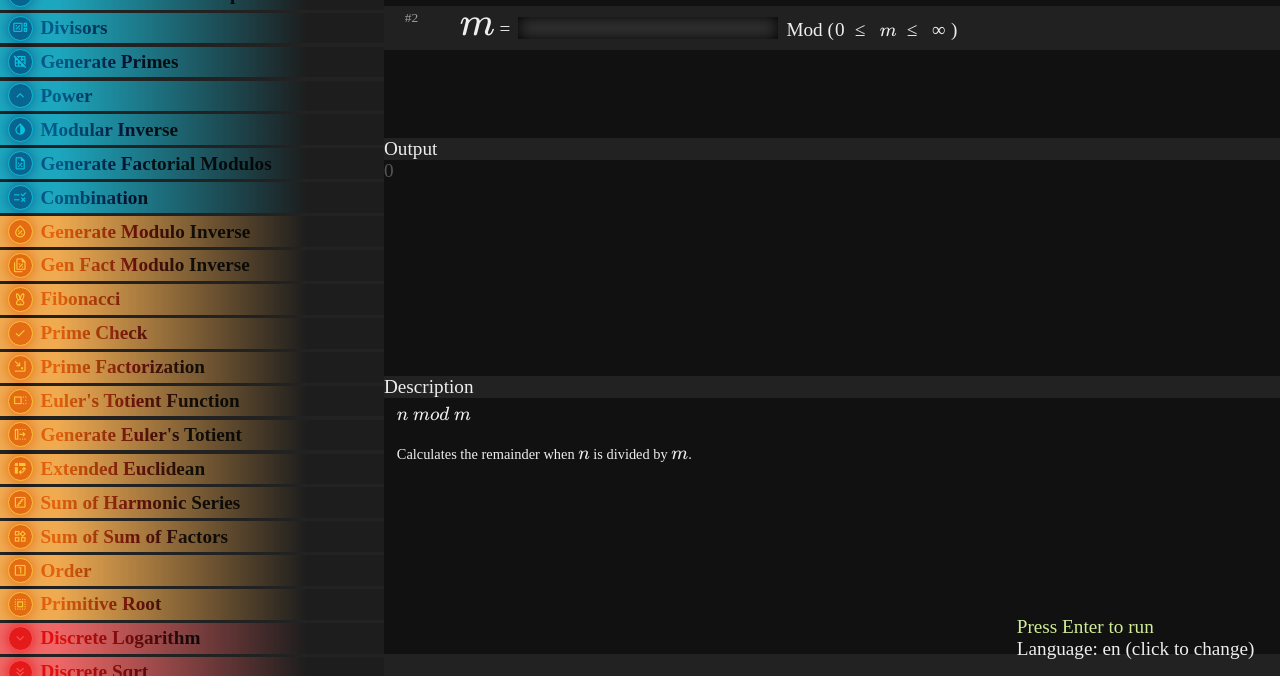
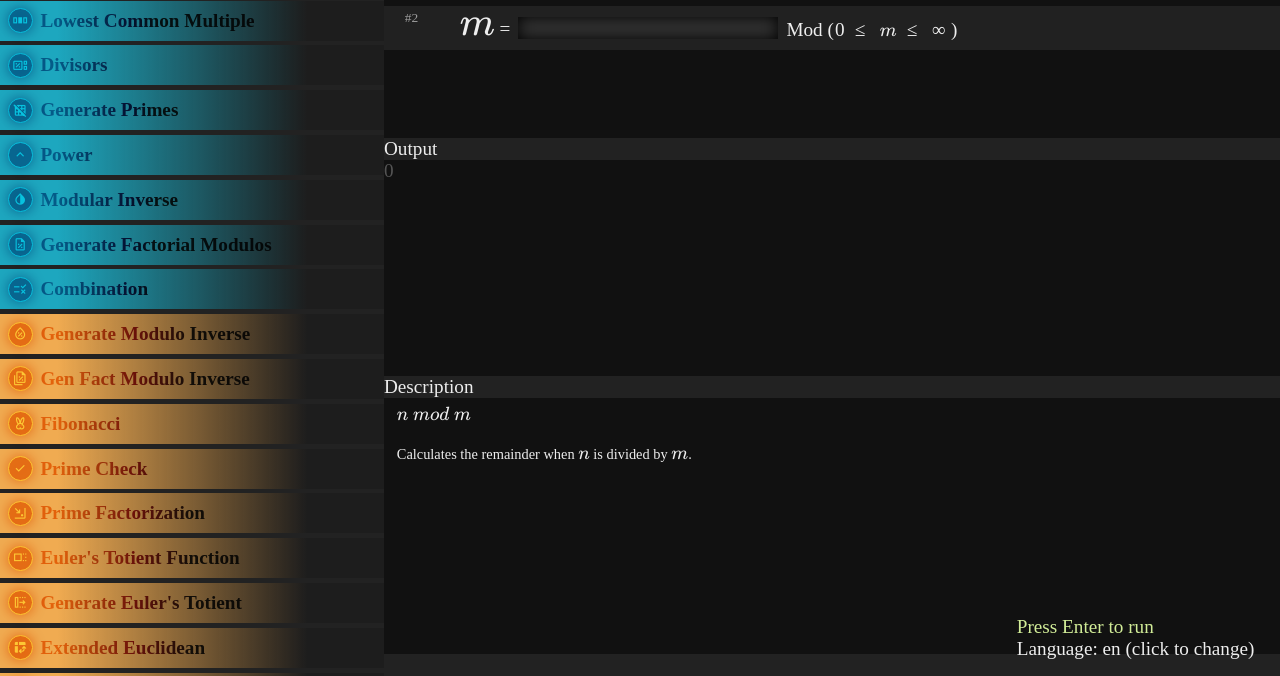
Before and after one commit to spotky1004/Number-Theory-Playground, a plain HTML site: page index.html in a window 1280 px wide. Shown: the part 124-800 px from the top of the page. Drawn offline with nearby package versions, Linux system fonts and the light colour scheme; a web font is replaced by a local one.

Commit message:
Better style

```diff
--- a/main.css
+++ b/main.css
@@ -71,7 +71,7 @@ mjx-container.MathJax {
 
   display: flex;
   align-items: center;
-  margin-bottom: 0.4vh;
+  height: 5vmin;
 
   background: linear-gradient(
     90deg,
@@ -81,8 +81,13 @@ mjx-container.MathJax {
   );
   background-size: 100%;
 
+  white-space: nowrap;
+
   cursor: pointer;
   transition: background-size 0.6s, filter 0.4s;
+}
+.func-nav__item:not(:last-child) {
+  margin-bottom: max(0.6vh, 0.2vw);
 }
 .func-nav__item:hover {
   background-size: 150%;
@@ -141,6 +146,8 @@ mjx-container.MathJax {
 
   width: 100%;
   height: 8vh;
+
+  white-space: nowrap;
 
   filter: brightness(1.2);
   background-color: var(--color);
```
